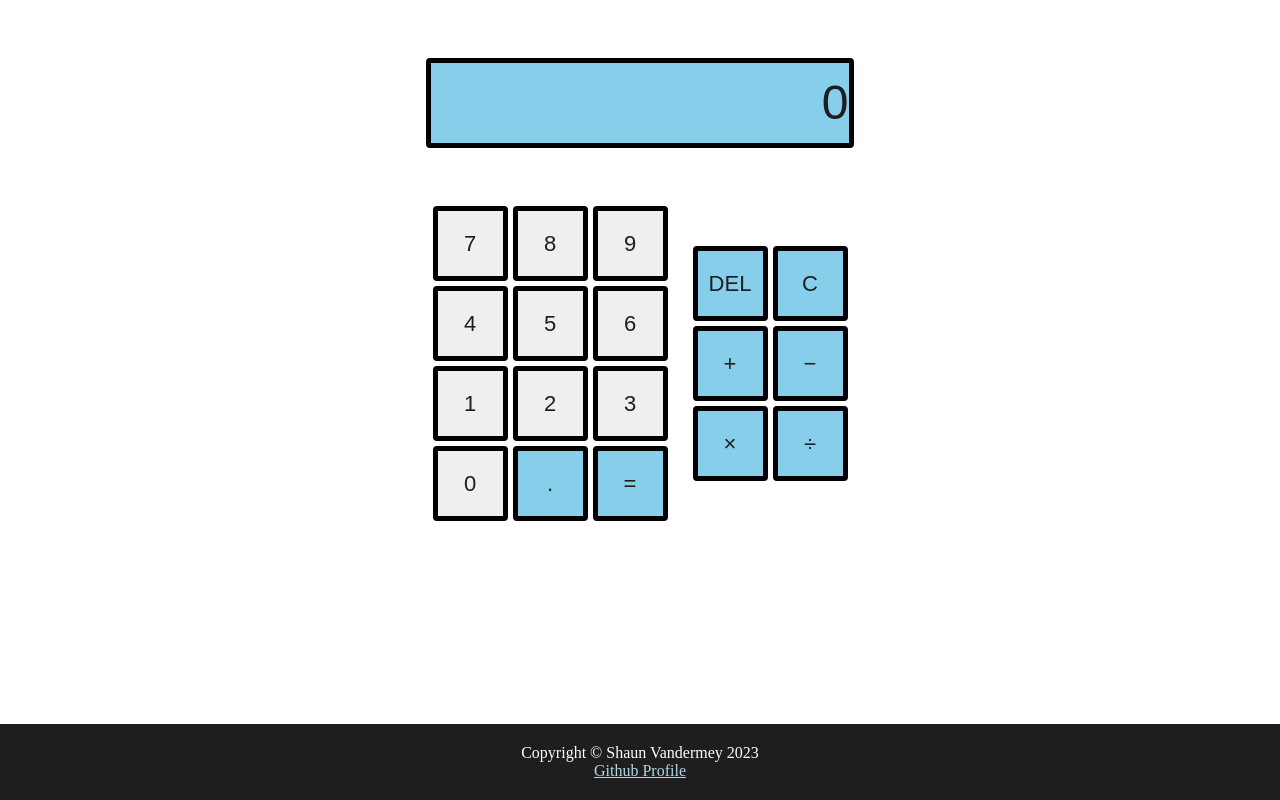
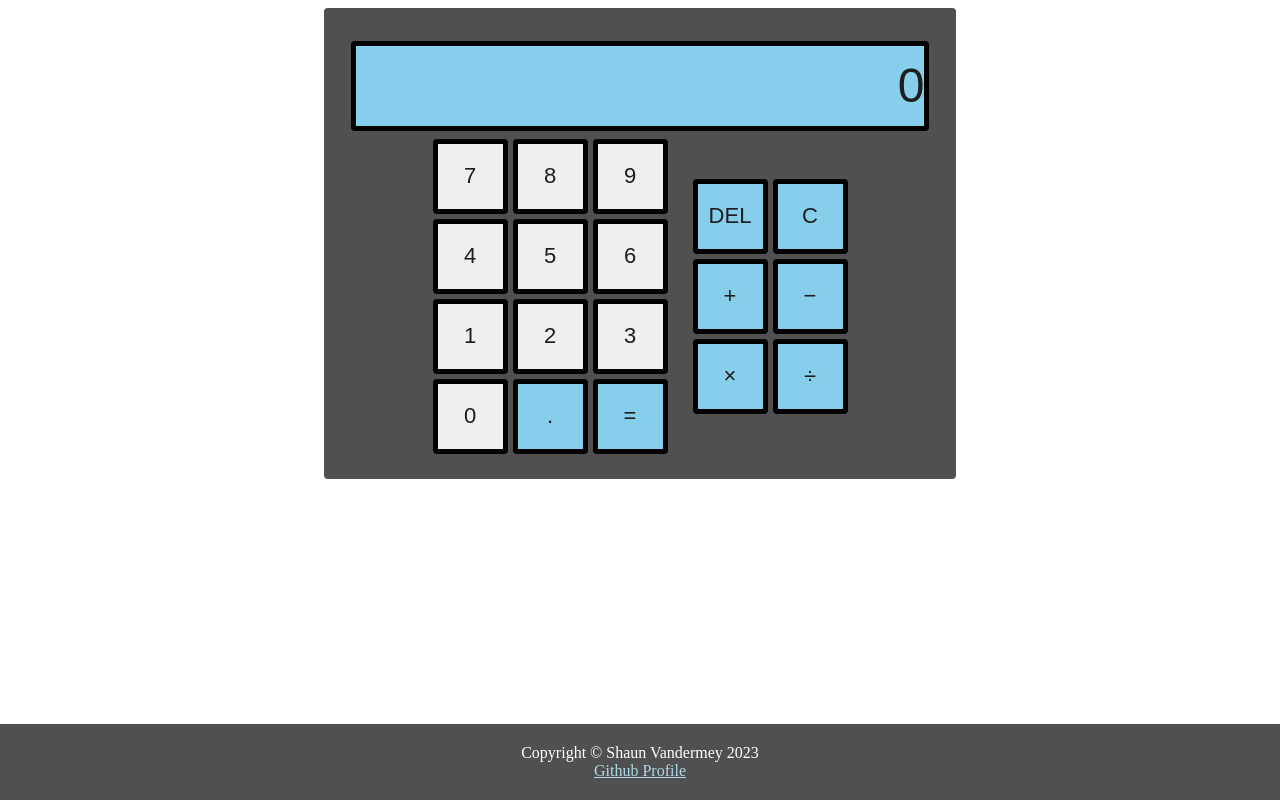
Before and after one commit to ShaunVandermey/Calculator, a plain HTML site: page index.html in a window 1280 px wide. Drawn offline with Linux system fonts and the light colour scheme.

Commit message:
Add background and refine style colours.

```diff
--- a/index.html
+++ b/index.html
@@ -9,7 +9,7 @@
     <script type="text/javascript" src="script.js" defer></script>
 </head>
 <body>
-    <div>
+    <div class="content">
         <div class="display">
             <div id="displayArea" class="displayArea">0</div>
         </div>
--- a/style.css
+++ b/style.css
@@ -1,4 +1,10 @@
 /* BOTH AREAS */
+
+body{
+    display: flex;
+    align-items: center;
+    justify-content: center;
+}
 
 button, .displayArea{
     border-style: solid;
@@ -8,13 +14,23 @@ button, .displayArea{
     color: rgb(30, 30, 30);
 }
 
+.content{
+    background-color: rgb(80, 80, 80);
+    width: 50%;
+    align-self: center;
+    justify-self: center;
+    padding: 2% 0;
+    margin: auto;
+    border-radius: 4px;
+}
+
 /* DISPLAY AREA */
 
 .display{
     display: flex;
     justify-content: center;
     align-items: center;
-    margin: 5% 0;
+    margin: 2% 0;
     height: 80px;
     line-height: 80px;
 }
@@ -24,7 +40,7 @@ button, .displayArea{
     background-color: skyblue;
     text-align: right;
     font-family: sans-serif;
-    width: 33%;
+    width: 90%;
     height: 100%;
     font-size: 3em;
 }
@@ -77,7 +93,7 @@ button:active{
 .footer{
     text-align: center;
     vertical-align: middle;
-    background-color: rgb(30, 30, 30);
+    background-color: rgb(80, 80, 80);
     color: white;
     width: 100%;
     position: absolute;
```
